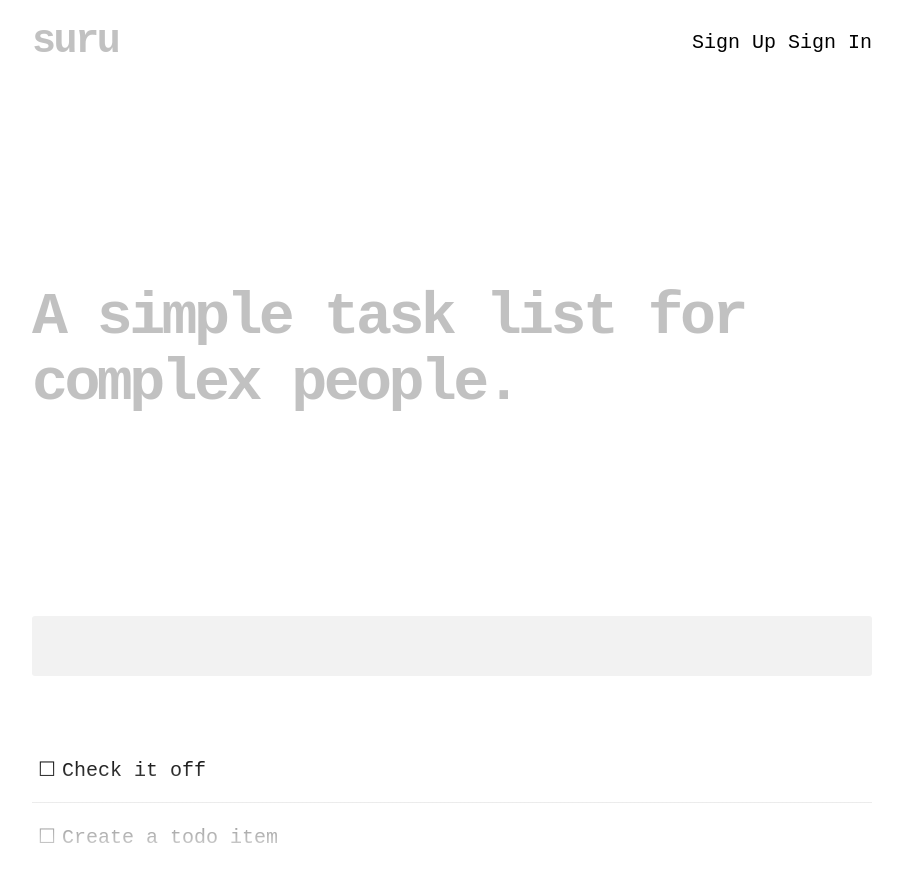
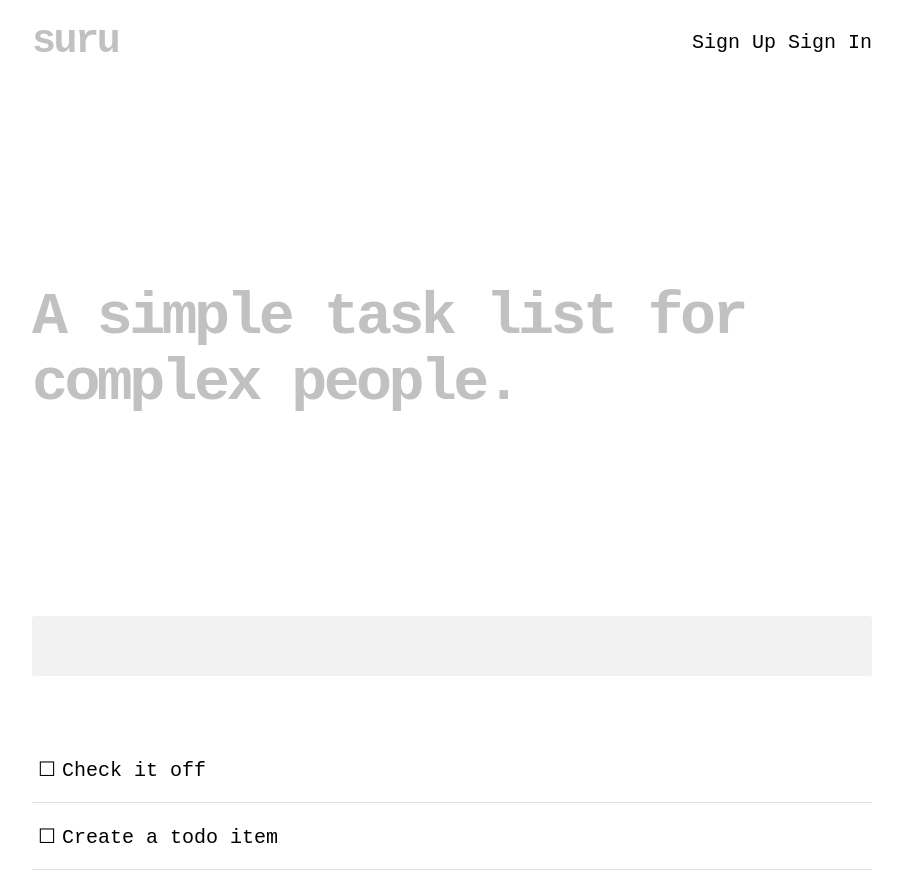
Before and after one commit to stephenvector/suru, a React (Create React App) app: page / in a window 1280 px wide. Shown: the top 882 px of the page, without its empty margins (188-1091 px from the left). Built offline with nearby package versions, Linux system fonts and the light colour scheme; no server answers.

Commit message:
Fixing demo.

```diff
--- a/src/index.css
+++ b/src/index.css
@@ -231,6 +231,7 @@ label {
 
 .DemoTodoListWrapper {
   position: relative;
+  min-height: 12rem;
 }
 
 .DemoTodoListGradientOverlay {
```
